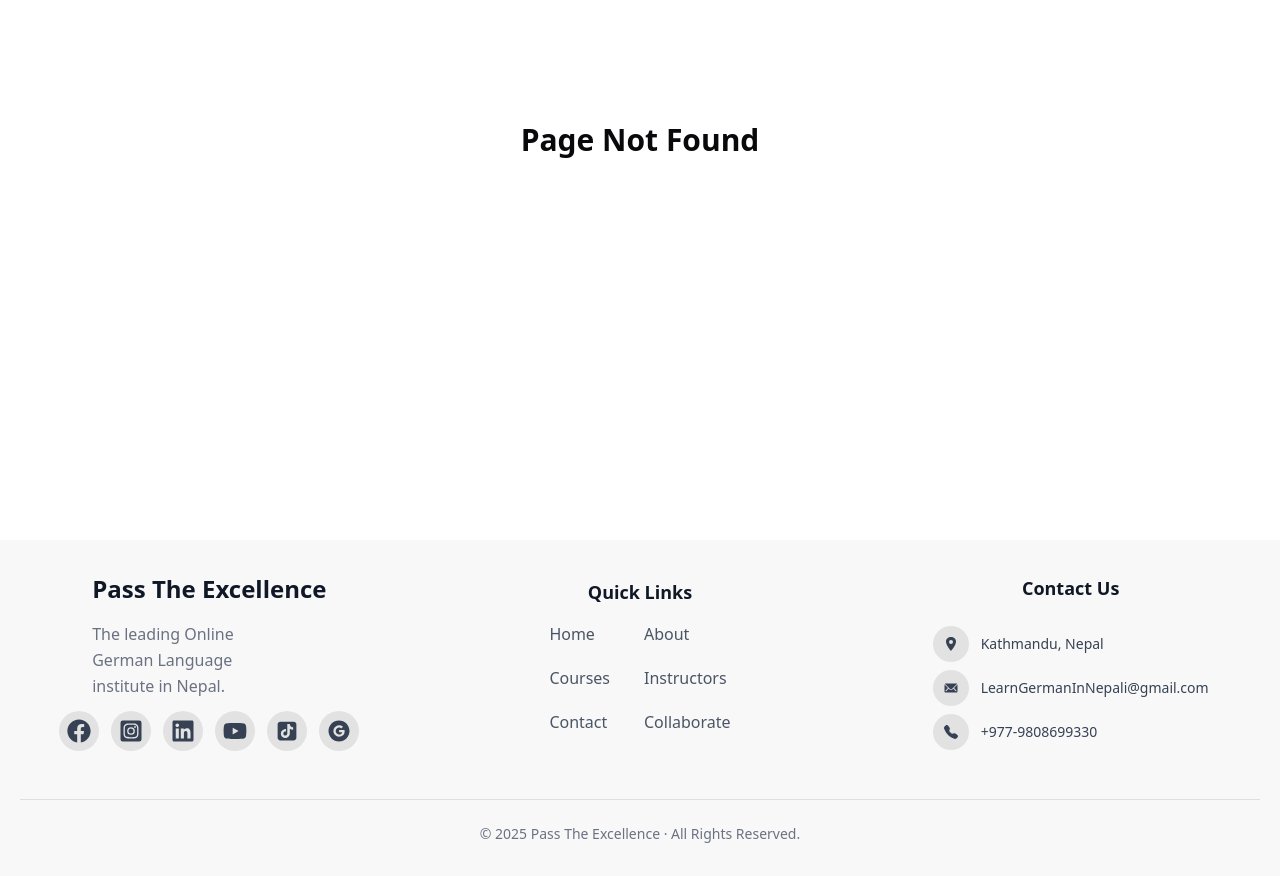
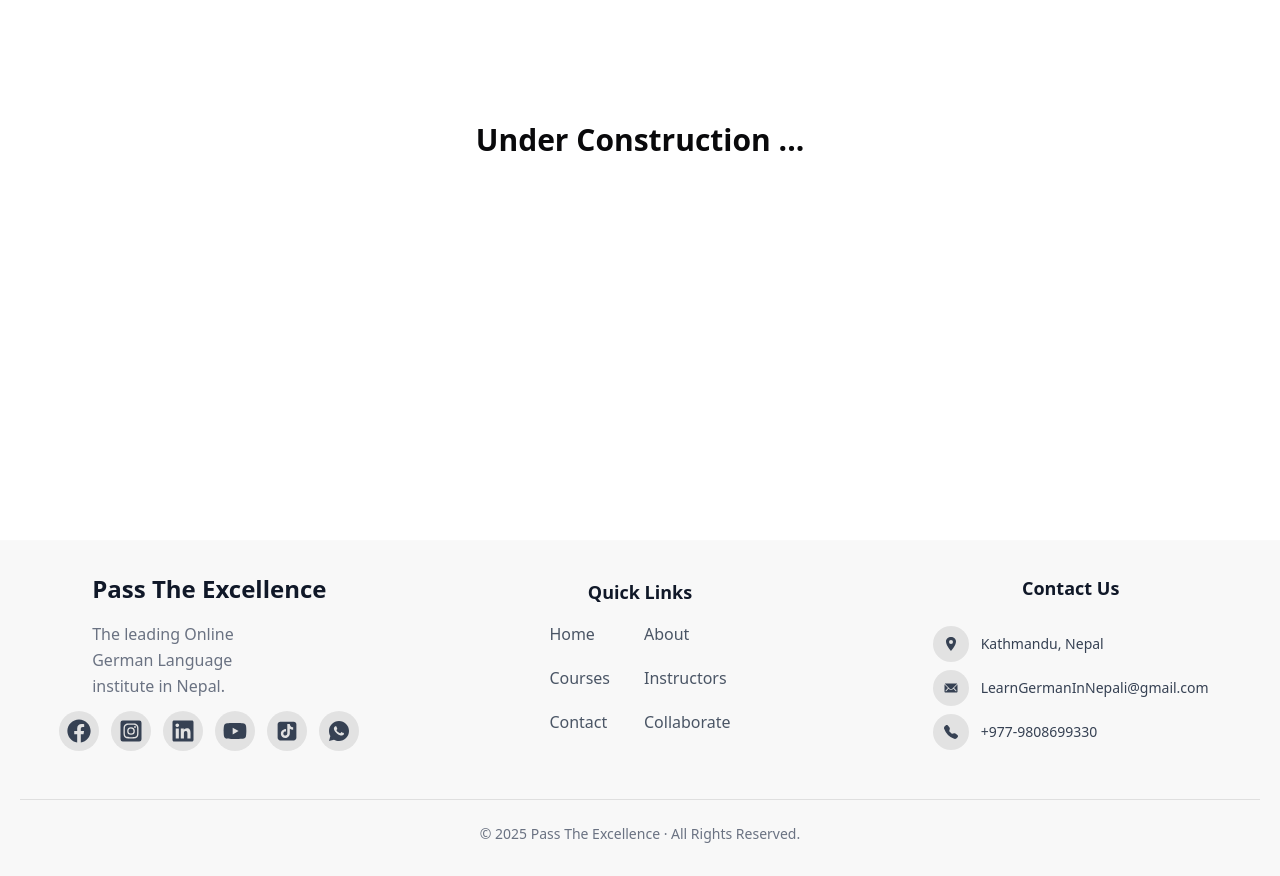
Before and after one commit to nandalalshukla/PTE, a Next.js app: page /about in a window 1280 px wide. Before the commit this address had no page. Shown: the part 260-1136 px from the top of the page. Built offline with nearby package versions, Linux system fonts and the light colour scheme.

Commit message:
final changes for today on PTE

```diff
--- /dev/null
+++ b/app/about/page.tsx
@@ -0,0 +1,7 @@
+export default function About() {
+  return (
+    <div className="flex flex-col items-center justify-center min-h-screen">
+      <h1 className="text-3xl font-bold">Under Construction ...</h1>
+    </div>
+  );
+}
--- /dev/null
+++ b/app/contact/page.tsx
@@ -0,0 +1,7 @@
+export default function Contact() {
+  return (
+    <div className="flex flex-col items-center justify-center min-h-screen">
+      <h1 className="text-3xl font-bold">Under Construction ...</h1>
+    </div>
+  );
+}
--- /dev/null
+++ b/app/courses/page.tsx
@@ -0,0 +1,7 @@
+export default function Courses() {
+  return (
+    <div className="flex flex-col items-center justify-center min-h-screen">
+      <h1 className="text-3xl font-bold">Under Construction ...</h1>
+    </div>
+  );
+}
--- /dev/null
+++ b/app/instructors/page.tsx
@@ -0,0 +1,7 @@
+export default function Instructors() {
+  return (
+    <div className="flex flex-col items-center justify-center min-h-screen">
+      <h1 className="text-3xl font-bold">Under Construction ...</h1>
+    </div>
+  );
+}
--- /dev/null
+++ b/app/study/page.tsx
@@ -0,0 +1,7 @@
+export default function Study() {
+  return (
+    <div className="flex flex-col items-center justify-center min-h-screen">
+      <h1 className="text-3xl font-bold">Under Construction ...</h1>
+    </div>
+  );
+}
--- a/components/ui/Body/Home/Courses.tsx
+++ b/components/ui/Body/Home/Courses.tsx
@@ -196,10 +196,9 @@ export default function CourseCards() {
           <div className="flex flex-row justify-center items-center">
             <OurCoursesButton
               text="Know More About Our Courses"
-              imgSrc="/1pte.png"
+              imgSrc="/a1.jpg"
               href="/courses"
             />
-
           </div>
         </div>
       </section>
--- a/components/ui/Body/Home/Landing.tsx
+++ b/components/ui/Body/Home/Landing.tsx
@@ -47,8 +47,8 @@ function Landing() {
           />
           <OurCoursesButton
             text="Our Courses"
-            imgSrc="/1pte.png"
-            href="/courses"
+            imgSrc="/a1.jpg"
+            href="/course"
           />
         </div>
       </div>
--- a/components/ui/Body/Home/OurCoursesButton.tsx
+++ b/components/ui/Body/Home/OurCoursesButton.tsx
@@ -24,8 +24,8 @@ const OurCoursesButton: React.FC<OurCoursesButtonProps> = ({
       <div className="h-[170%] w-20 bg-linear-to-r from-white/5 via-white/40 to-white/5 absolute blur-lg -rotate-135 -left-20 animate-[shimmerMove_1.6s_linear_infinite]" />
 
       {/* Avatar */}
-      <div className="relative size-10 md:size-12 rounded-full overflow-hidden bg-white/20 z-10 px-6 py-6">
-        <Image src={imgSrc} alt={text} fill sizes="40px" />
+      <div className="relative size-10 md:size-12 rounded-full overflow-hidden bg-white/20 z-10 p-3">
+        <Image src={imgSrc} alt={text} fill sizes="30px" />
       </div>
 
       {/* Text */}
--- a/components/ui/Navbar/MobileNavbar.tsx
+++ b/components/ui/Navbar/MobileNavbar.tsx
@@ -3,8 +3,8 @@ import { useEffect, useRef, useState } from "react";
 import Link from "next/link";
 import { FiMenu, FiX } from "react-icons/fi";
 import { FaFacebook } from "react-icons/fa";
-import { FaInstagramSquare } from "react-icons/fa";
 import { FaYoutube } from "react-icons/fa";
+import { RiWhatsappFill } from "react-icons/ri";
 import { AiFillTikTok } from "react-icons/ai";
 import { usePathname } from "next/navigation";
 import ModeToggle from "../ToggleTheme";
@@ -120,30 +120,30 @@ export default function MobileNavbar() {
             </p>
 
             <div className="flex gap-4 mt-6">
-              <Link
+              <a
                 href="#"
                 className="w-10 h-10  text-2xl flex items-center justify-center rounded-full bg-black/9 dark:bg-white/10 hover:bg-black/18 dark:hover:bg-white/20 transition"
               >
                 <FaFacebook />
-              </Link>
-              <Link
+              </a>
+              <a
                 href="#"
                 className="w-10 h-10 text-2xl flex items-center justify-center rounded-full bg-black/9 dark:bg-white/10 hover:bg-black/18 dark:hover:bg-white/20 transition"
               >
-                <FaInstagramSquare />
-              </Link>
-              <Link
+                <RiWhatsappFill />
+              </a>
+              <a
                 href="#"
                 className="w-10 h-10 text-2xl flex items-center justify-center rounded-full bg-black/9 dark:bg-white/10 hover:bg-black/18 dark:hover:bg-white/20 transition"
               >
                 <FaYoutube />
-              </Link>
-              <Link
+              </a>
+              <a
                 href="#"
                 className="w-10 h-10 text-2xl flex items-center justify-center rounded-full bg-black/9 dark:bg-white/10 hover:bg-black/18 dark:hover:bg-white/20 transition"
               >
                 <AiFillTikTok />
-              </Link>
+              </a>
             </div>
           </div>
         </div>
--- a/components/ui/footer/footer.tsx
+++ b/components/ui/footer/footer.tsx
@@ -6,7 +6,7 @@ import { AiFillTikTok } from "react-icons/ai";
 import { IoIosMail } from "react-icons/io";
 import { IoLocationSharp } from "react-icons/io5";
 import { BsFillTelephoneFill } from "react-icons/bs";
-import { AiFillGoogleCircle } from "react-icons/ai";
+import { RiWhatsappFill } from "react-icons/ri";
 import { FaLinkedin } from "react-icons/fa";
 
 import Link from "next/link";
@@ -59,7 +59,7 @@ export default function Footer() {
               href="#"
               className="w-10 h-10 text-2xl flex items-center justify-center rounded-full bg-black/9 dark:bg-white/10 hover:bg-black/18 dark:hover:bg-white/20 transition"
             >
-              <AiFillGoogleCircle />
+              <RiWhatsappFill />
             </a>
           </div>
         </div>
```
Also changed, not shown: public/a1.jpg (added).
